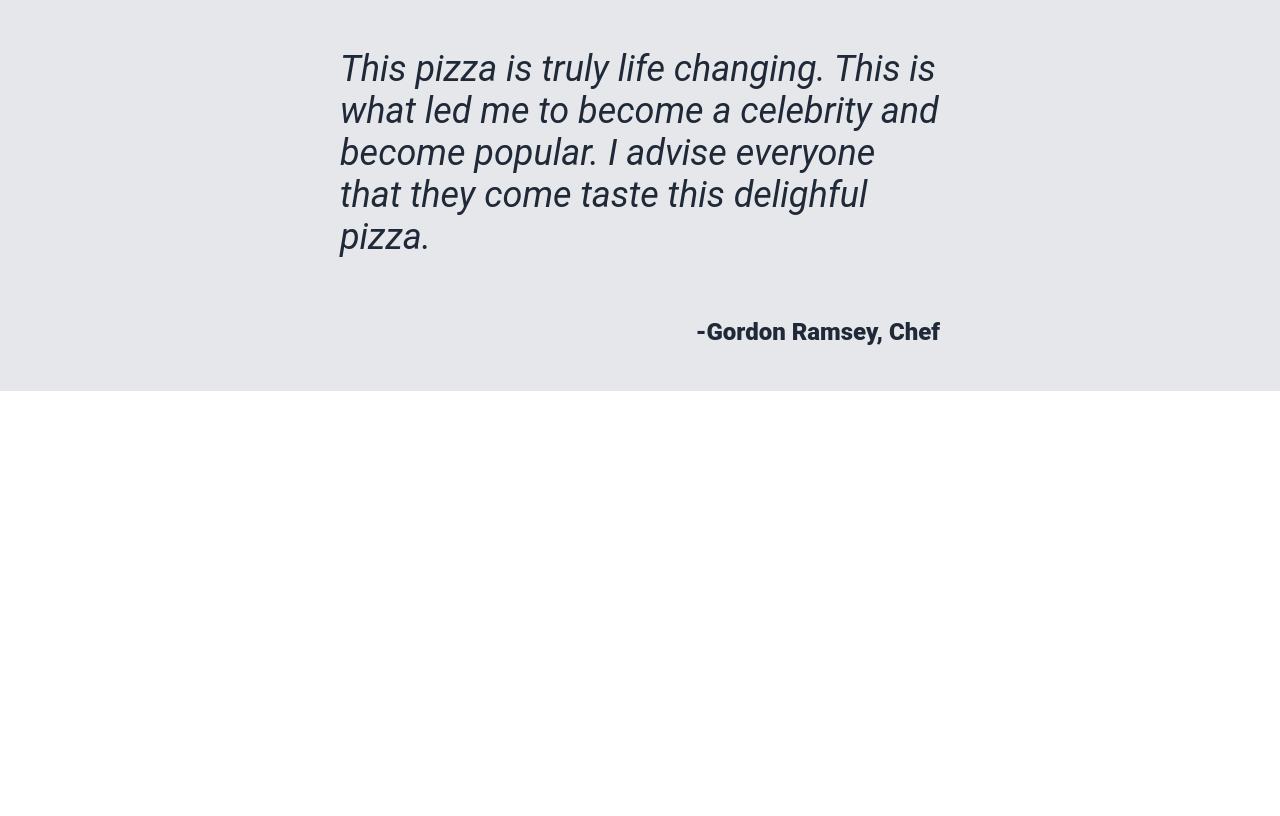
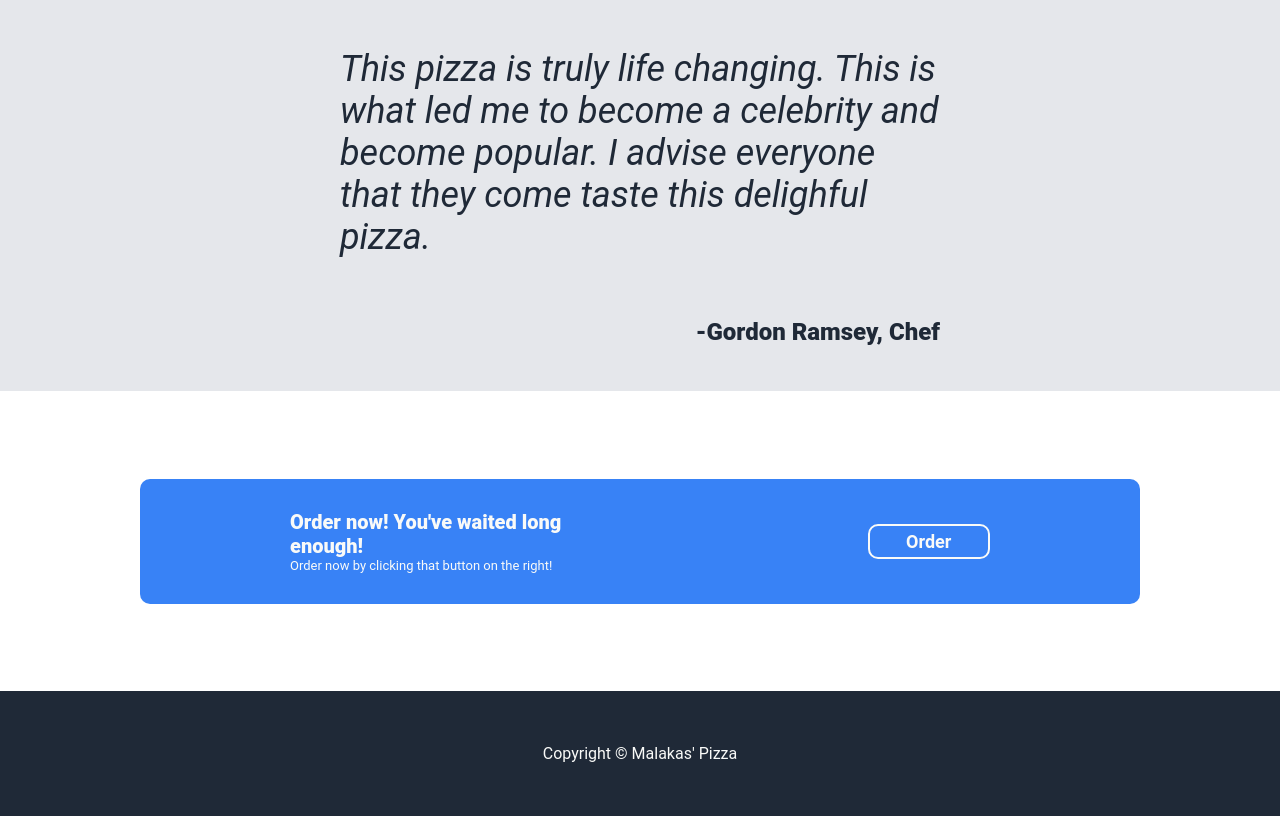
Before and after one commit to Redekian/odin-landing-page, a plain HTML site: page index.html in a window 1280 px wide. Shown: the part 1384-2200 px from the top of the page. Before the commit the page ends 1775 px from the top, so only its background shows below. Drawn offline with Linux system fonts and the light colour scheme; a script that the page names is missing.

Commit message:
Add footer and order button

```diff
--- a/index.html
+++ b/index.html
@@ -1,5 +1,6 @@
 <!DOCTYPE html>
 <html>
+
 <head>
   <meta charset="utf-8" />
   <meta http-equiv="X-UA-Compatible" content="IE=edge" />
@@ -8,6 +9,7 @@
   <link rel="stylesheet" type="text/css" media="screen" href="main.css" />
   <script src="main.js"></script>
 </head>
+
 <body>
   <div class="header">
     <img src="./img/logo.png" alt="Pizza Logo" class="logo" />
@@ -62,9 +64,23 @@
   </div>
   <div class="quote">
     <div class="content">
-        <p class="p1">This pizza is truly life changing. This is what led me to become a celebrity and become popular. I advise everyone that they come taste this delighful pizza.</p>
+      <p class="p1">This pizza is truly life changing. This is what led me to become a celebrity and become popular. I
+        advise everyone that they come taste this delighful pizza.</p>
       <p class="p2">-Gordon Ramsey, Chef</p>
     </div>
   </div>
+  <div class="order">
+    <div class="box">
+      <div class="text">
+        <p class="p1">Order now! You've waited long enough!</p>
+        <p class="p2">Order now by clicking that button on the right!</p>
+      </div>
+      <button>Order</button>
+    </div>
+  </div>
+  <div class="footer">
+    <p>Copyright © Malakas' Pizza</p>
+  </div>
 </body>
+
 </html>
--- a/main.css
+++ b/main.css
@@ -15,13 +15,14 @@
   justify-content: space-between;
   align-items: center;
   padding: 0 300px;
-    background-color: #1F2937;
+  background-color: #1f2937;
   height: 125px;
 }
 
-a, a:visited {
+a,
+a:visited {
   text-decoration: none;
-    color: #E5E7EB;
+  color: #e5e7eb;
 }
 
 .links {
@@ -29,9 +30,9 @@
   justify-content: center;
   align-items: center;
   gap: 32px;
-    font-family: 'Roboto' , sans-serif;
+  font-family: "Roboto", sans-serif;
   font-size: 18px;
-    color: #E5E7EB;
+  color: #e5e7eb;
 }
 
 .hero img {
@@ -45,7 +46,7 @@
 
 .hero {
   display: flex;
-    background-color: #1F2937;
+  background-color: #1f2937;
   justify-content: space-between;
   padding: 0 300px;
   height: 700px;
@@ -53,22 +54,22 @@
 }
 
 .hero-main {
-    font-family: 'Roboto' , sans-serif;
+  font-family: "Roboto", sans-serif;
   font-size: 48px;
   font-weight: 800;
-    color: #F9FAF8;
+  color: #f9faf8;
 }
 
 .hero-secondary {
-    font-family: 'Roboto' , sans-serif;
+  font-family: "Roboto", sans-serif;
   font-size: 18px;
-    color: #E5E7EB;
+  color: #e5e7eb;
 }
 
 .hero-button {
-    background-color: #3882F6;
+  background-color: #3882f6;
   color: white;
-    font-family: 'Roboto' , sans-serif;
+  font-family: "Roboto", sans-serif;
   font-size: 18px;
   font-weight: bold;
   border-radius: 10px;
@@ -99,10 +100,10 @@
 }
 
 .information .heading {
-    font-family: 'Roboto' , sans-serif;
+  font-family: "Roboto", sans-serif;
   font-size: 36px;
   font-weight: 800;
-    color: #1F2937;
+  color: #1f2937;
   height: 100px;
 }
 
@@ -120,7 +121,7 @@
 }
 
 .container .border {
-    border: #3882F6 solid 5px;
+  border: #3882f6 solid 5px;
   border-radius: 25px;
   height: 200px;
   width: 200px;
@@ -130,18 +131,18 @@
 }
 
 .container p {
-    font-family: 'Roboto' , sans-serif;
+  font-family: "Roboto", sans-serif;
   text-align: center;
 }
 
 .container .border p {
   font-size: 20px;
   font-weight: 800;
-    color: #1F2937;
+  color: #1f2937;
 }
 
 .quote {
-    background-color: #E5E7EB;
+  background-color: #e5e7eb;
   height: 400px;
   width: 100%;
   display: flex;
@@ -159,16 +160,83 @@
 }
 
 .quote .content .p1 {
-    font-family: 'Roboto' , sans-serif;
+  font-family: "Roboto", sans-serif;
   font-size: 36px;
-    color: #1F2937;
+  color: #1f2937;
   font-style: italic;
 }
 
 .quote .content .p2 {
   align-self: flex-end;
-    font-family: 'Roboto' , sans-serif;
+  font-family: "Roboto", sans-serif;
   font-size: 24px;
   font-weight: 800;
-    color: #1F2937;
+  color: #1f2937;
 }
+
+.order {
+  display: flex;
+  justify-content: center;
+  align-items: center;
+  height: 300px;
+}
+
+.order .box {
+  display: flex;
+  flex-direction: row;
+  background-color: #3882f6;
+  border-radius: 10px;
+  width: 1000px;
+  height: 125px;
+  justify-content: space-between;
+  align-items: center;
+  padding: 0 px;
+}
+
+.order .box .text {
+  display: flex;
+  flex-direction: column;
+}
+
+.order .box .text,
+.order .box button {
+  margin: 0 150px;
+}
+
+.order .box .text .p1 {
+  font-size: 20px;
+  font-weight: 800;
+}
+
+.order .box .text .p2 {
+  font-size: small;
+}
+
+.order .box .text .p1,
+.order .box .text .p2 {
+  margin: 0;
+  font-family: "Roboto", sans-serif;
+  color: #f9faf8;
+}
+
+.order .box button {
+  background-color: #3882f6;
+  color: #f9faf8;
+  font-family: "Roboto", sans-serif;
+  font-size: 18px;
+  font-weight: bold;
+  border-radius: 10px;
+  border: 2px solid #f9faf8;
+  height: 35px;
+  width: 150px;
+}
+
+.footer {
+  height: 125px;
+  display: flex;
+  justify-content: center;
+  align-items: center;
+  background-color: #1f2937;
+  color: #f9faf8;
+  font-family: "Roboto", sans-serif;
+}
```
Lines whose indentation alone changed are shown as unchanged.
